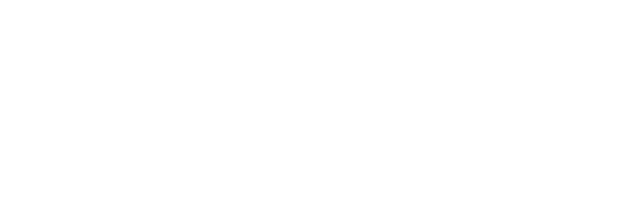
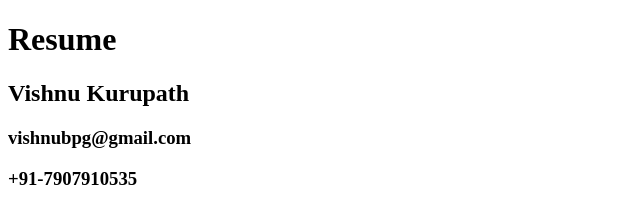
Before and after one commit to vishnubpg/html-portfolio, a plain HTML site: page index.html in a window 1280 px wide. Shown: the whole page, without its empty margins (0-640 px from the left). Drawn offline with Linux system fonts and the light colour scheme.

Commit message:
Update index.html

```diff
--- a/index.html
+++ b/index.html
@@ -7,7 +7,10 @@
     <title>Vishnu Kurupath</title>
  </head>
  <body>
-
+    <h1>Resume</h1>
+  <h2> Vishnu Kurupath</h2>
+  <h3>vishnubpg@gmail.com</h3>
+  <h3>+91-7907910535</h3>
  </body>
  </html>
 
```
